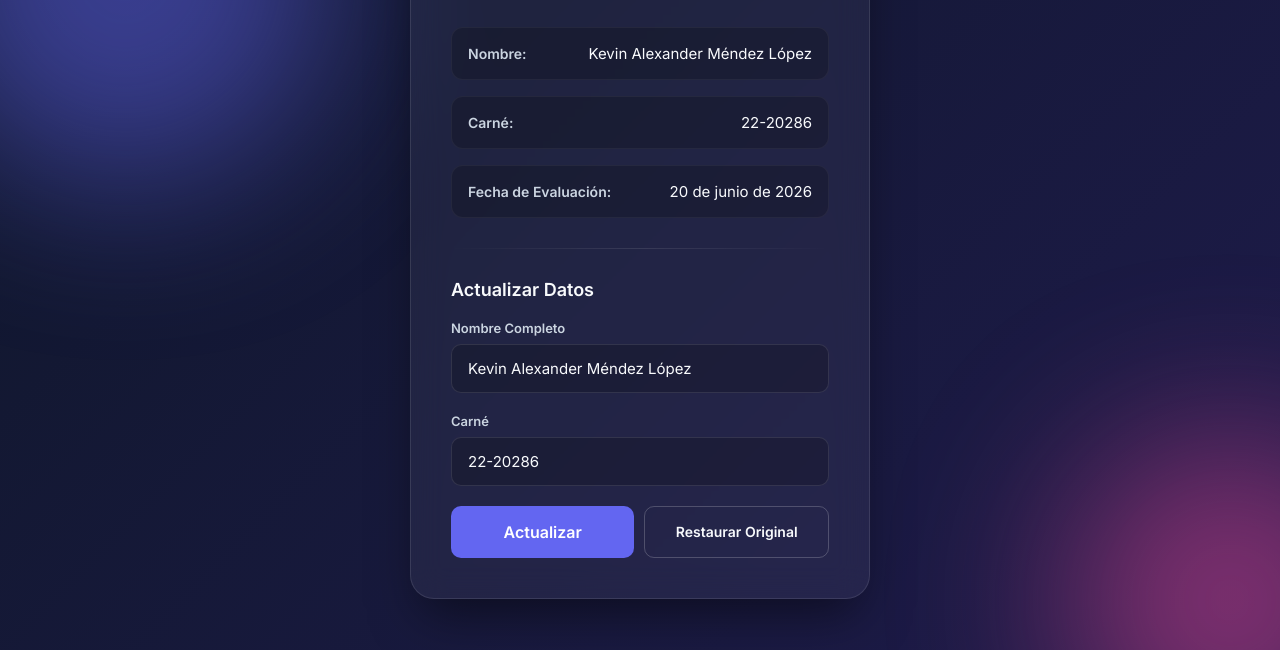
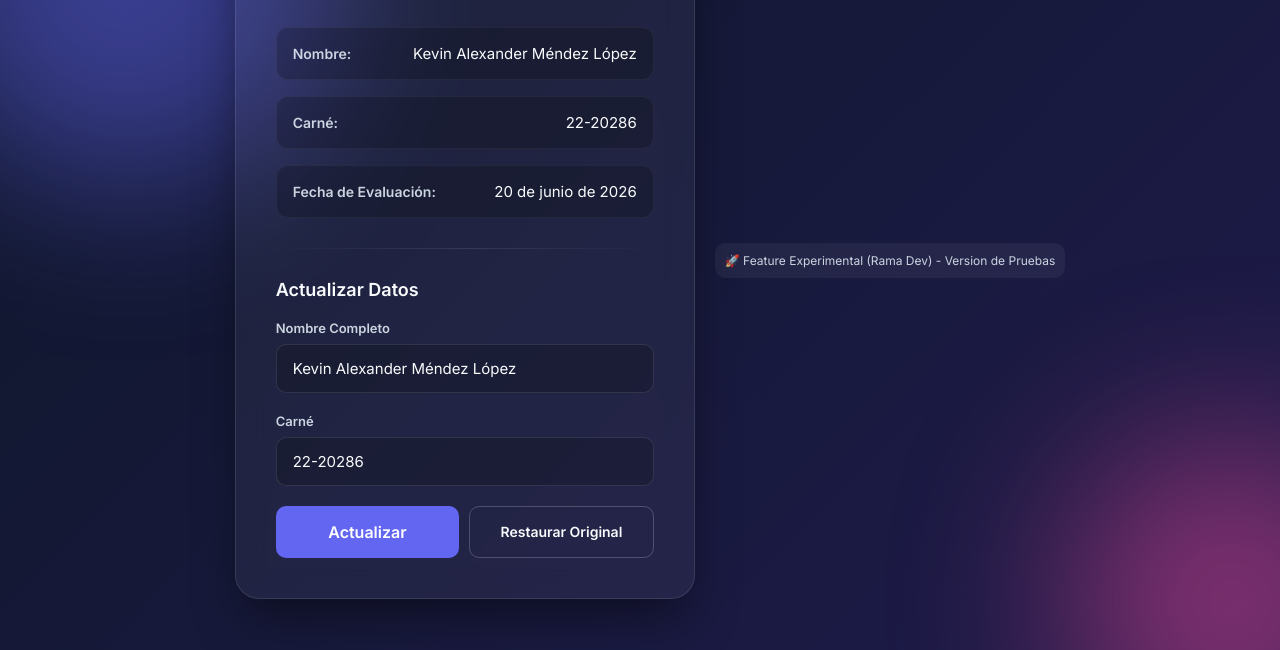
Before and after one commit to KevinML12/web-evaluacion, a website: page index.html in a window 1280 px wide. Shown: the part 150-800 px from the top of the page. Drawn offline with Linux system fonts and the light colour scheme.

Commit message:
feat: Add experimental footer for testing

```diff
--- a/index.html
+++ b/index.html
@@ -63,6 +63,10 @@
         </div>
     </div>
 
+    <footer style="text-align: center; margin-top: 20px; color: var(--text-muted); font-size: 12px; padding: 10px; background: var(--glass-bg); border-radius: 10px;">
+        <p>🚀 Feature Experimental (Rama Dev) - Version de Pruebas</p>
+    </footer>
+
     <script src="script.js"></script>
 </body>
 </html>
```
